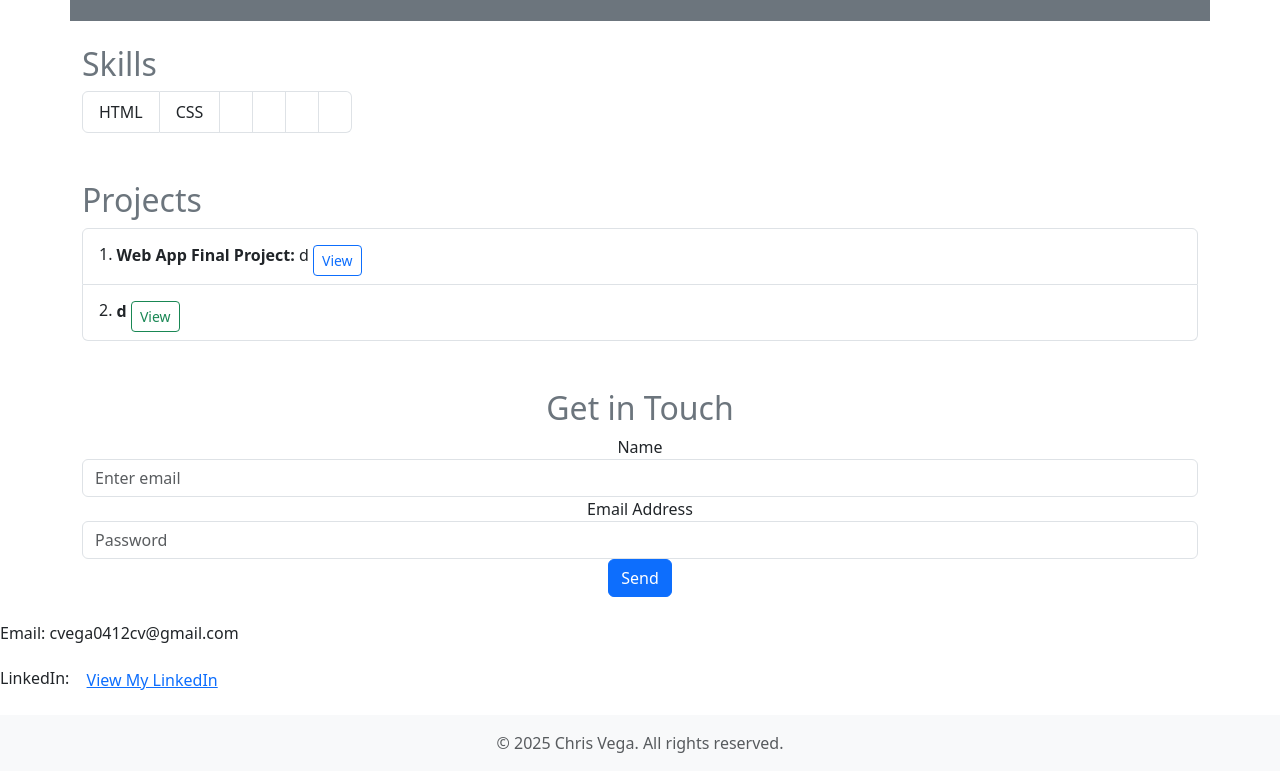
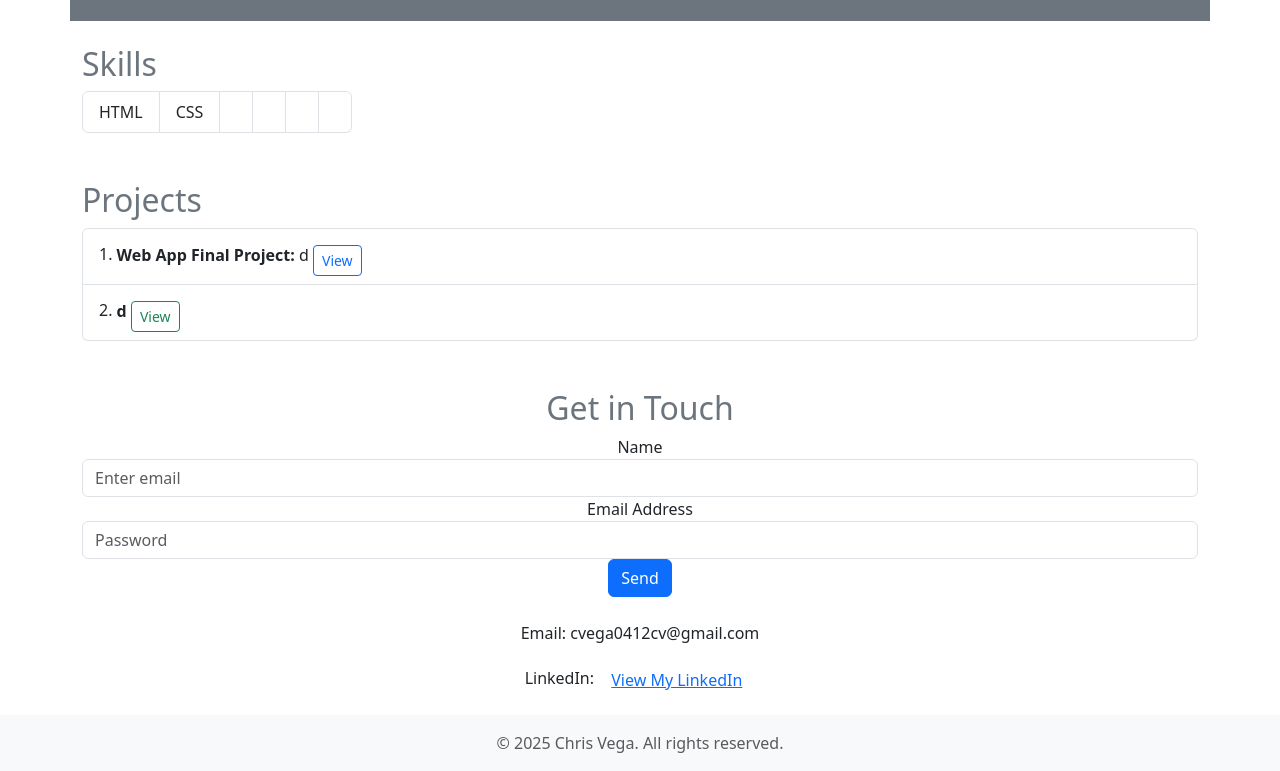
Before and after one commit to chris2vega/About-Me, a plain HTML site: page index.html in a window 1280 px wide. Shown: the part 1186-1957 px from the top of the page. Drawn offline with nearby package versions, Linux system fonts and the light colour scheme.

Commit message:
centered contact page

```diff
--- a/index.html
+++ b/index.html
@@ -178,8 +178,8 @@
     </section>
 
     <section>
-      <p>Email: cvega0412cv@gmail.com</p>
-      <p>
+      <p class="text-center">Email: cvega0412cv@gmail.com</p>
+      <p class="text-center">
         LinkedIn:
         <a
           href="https://www.linkedin.com/in/christopher-vega-726174246/"
```
